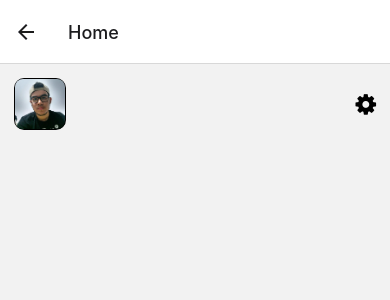
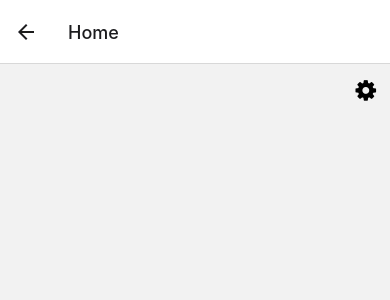
Before and after one commit to joaodias-rms/Curso-CFB, a React Native app: screen /Home in a window 390 px wide. Shown: the top 300 px of the page. Built offline with nearby package versions, Linux system fonts and the light colour scheme.

Commit message:
refatorado componente

```diff
--- a/index.js
+++ b/index.js
@@ -1,7 +1,7 @@
 /**
  * @format
  */
-
+import "react-native-gesture-handler"
 import {AppRegistry} from 'react-native';
 import App from './App';
 import {name as appName} from './app.json';
--- a/src/components/Avatar/index.js
+++ b/src/components/Avatar/index.js
@@ -1,13 +1,10 @@
-import React from 'react';
-import {Image, View} from 'react-native';
-
-import AvatarJpeg from '../../../assets/avatar.jpeg';
-import {styles} from './styles';
+import React from 'react'
+import { View, Text } from 'react-native'
 
 export function Avatar() {
   return (
-    <View style={styles.container}>
-      <Image source={AvatarJpeg} style={styles.avatar}  resizeMode="contain"/>
+    <View>
+      <Text></Text>
     </View>
-  );
+  )
 }
```
Also changed, not shown: assets/avatar.jpeg (deleted).
